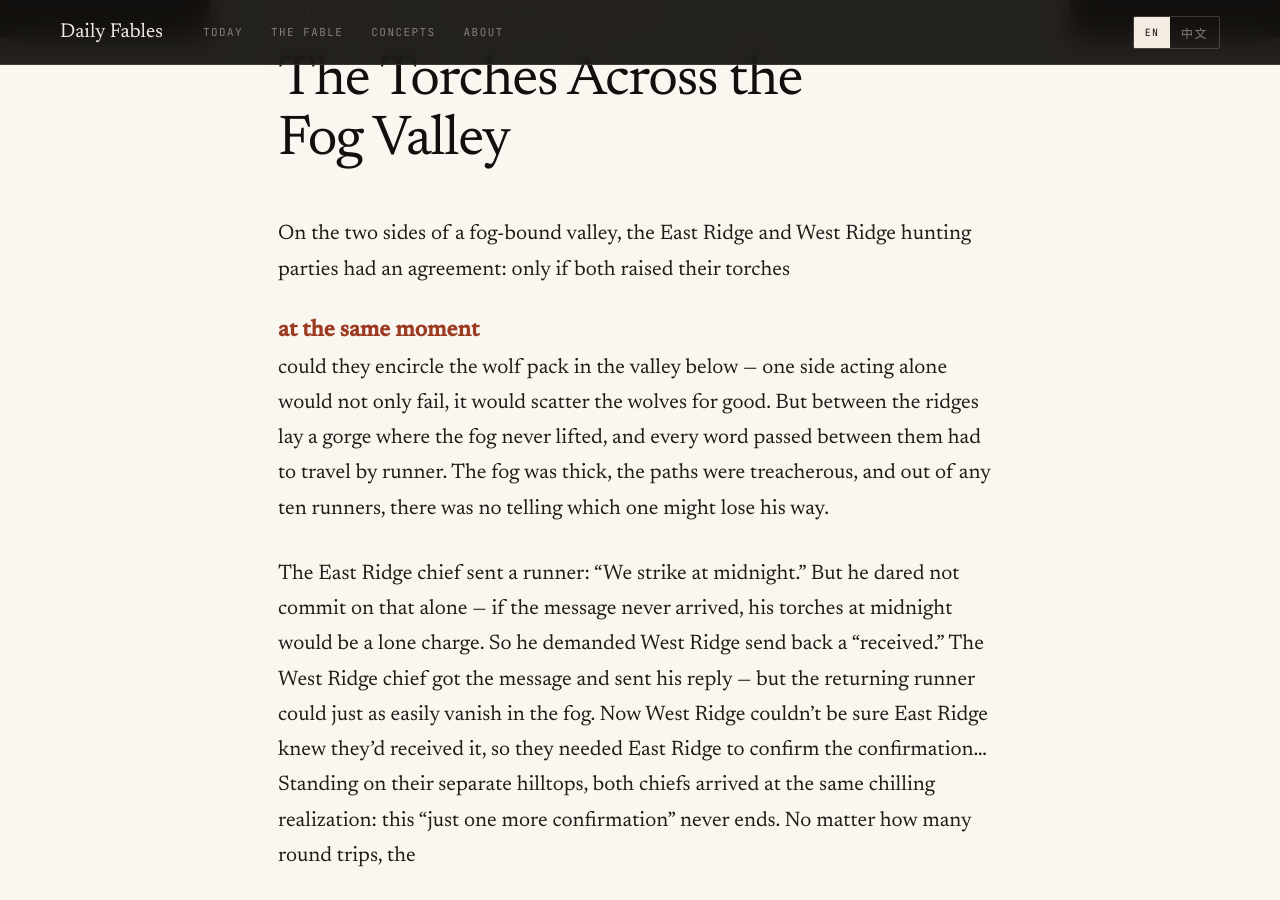
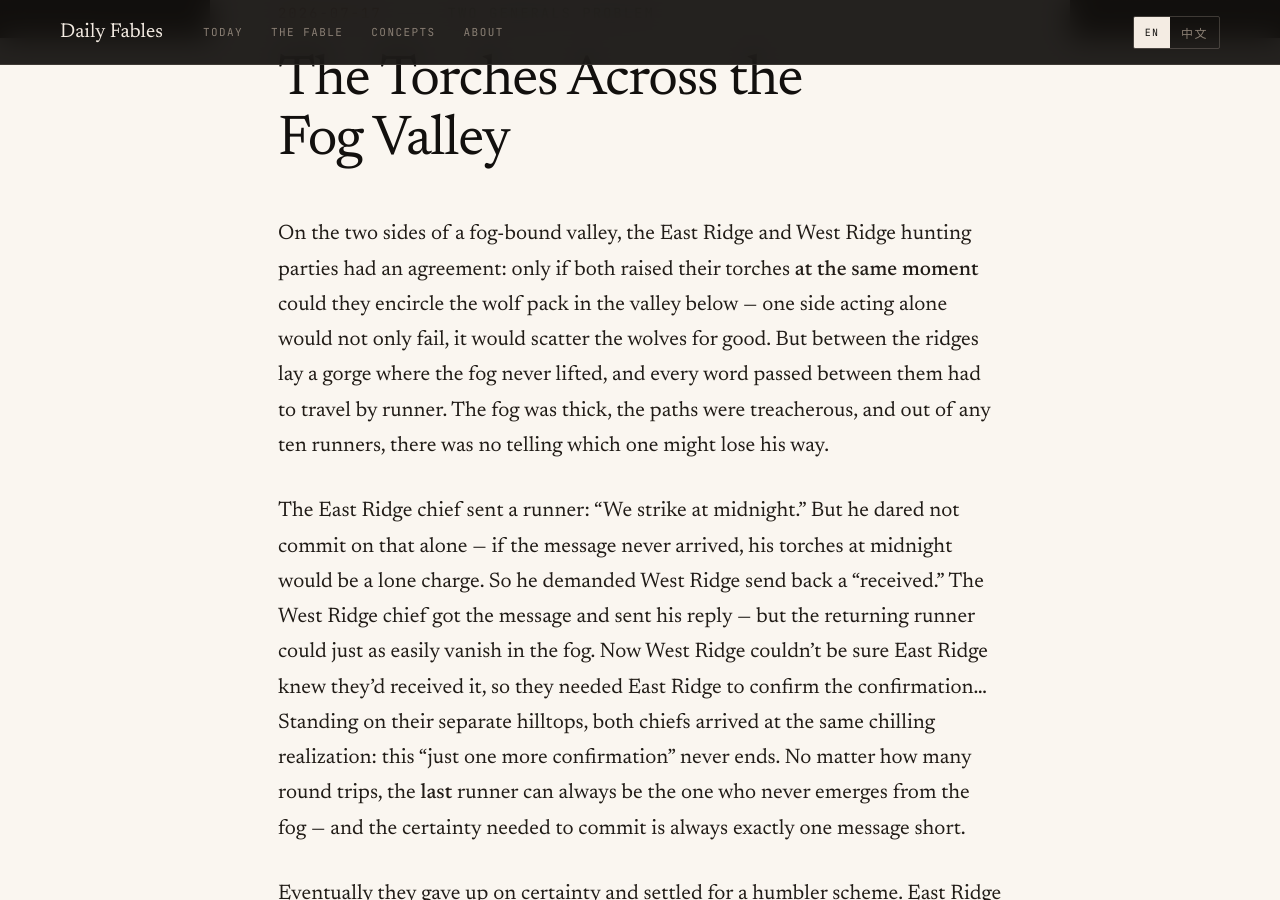
Before and after one commit to judexzhu/daily-fables, a Jekyll site: the page built from _posts/2026-07-17-two-generals-problem.md, in a window 1280 px wide and 900 px high, scrolled down 693 px. Built offline with Jekyll 4.4.1, drawn with Linux system fonts in a browser that asks for light colours; a style sheet for code colours, icons or effects is not loaded.

Commit message:
Fix bold-as-heading CSS bug; promote section labels to h3

```diff
--- a/assets/style.css
+++ b/assets/style.css
@@ -182,12 +182,6 @@ h1, h2, h3 { font-weight: 400; }
   margin: 60px 0 18px; font-family: var(--serif); font-size: 23px; font-weight: 700;
   letter-spacing: 0; text-transform: none; color: var(--seal);
 }
-/* the bold run-in headings the posts use for 这是什么 / What it is */
-.prose > section > p > strong:only-child {
-  display: block; font-family: var(--serif); font-size: 23px; font-weight: 700;
-  letter-spacing: 0; text-transform: none; color: var(--seal);
-  margin-top: 24px;
-}
 /* metaphor mapping: the trailing list of "image → mechanism" pairs */
 .prose ul {
   list-style: none; margin: 34px 0 0; padding: 34px 40px 26px;
```
